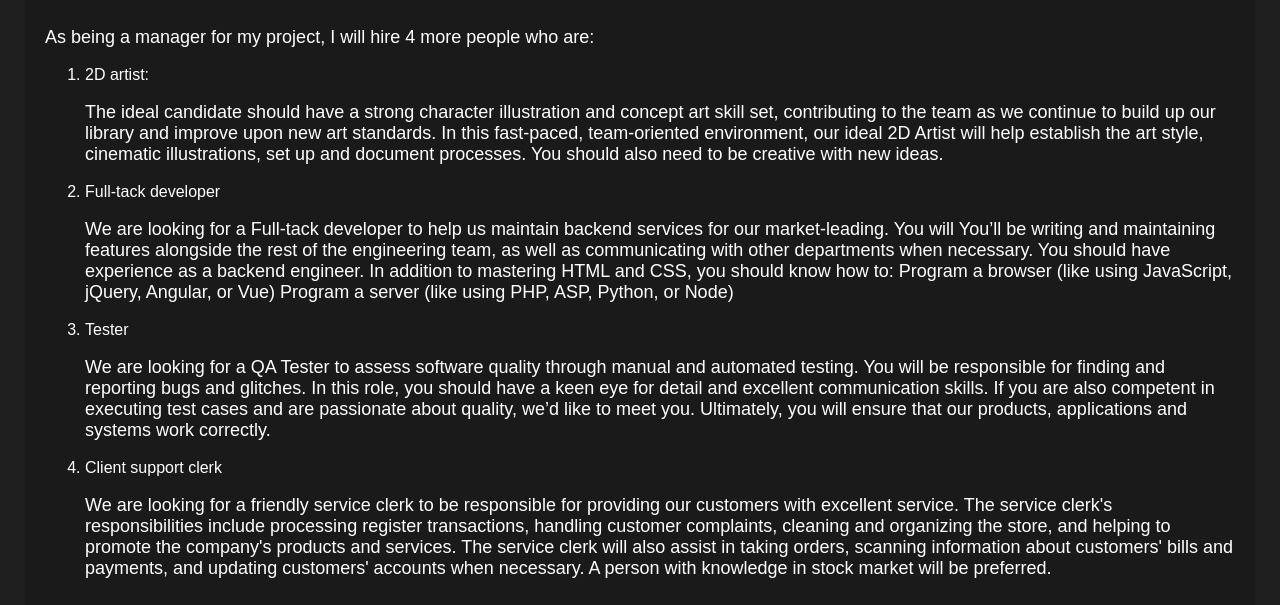
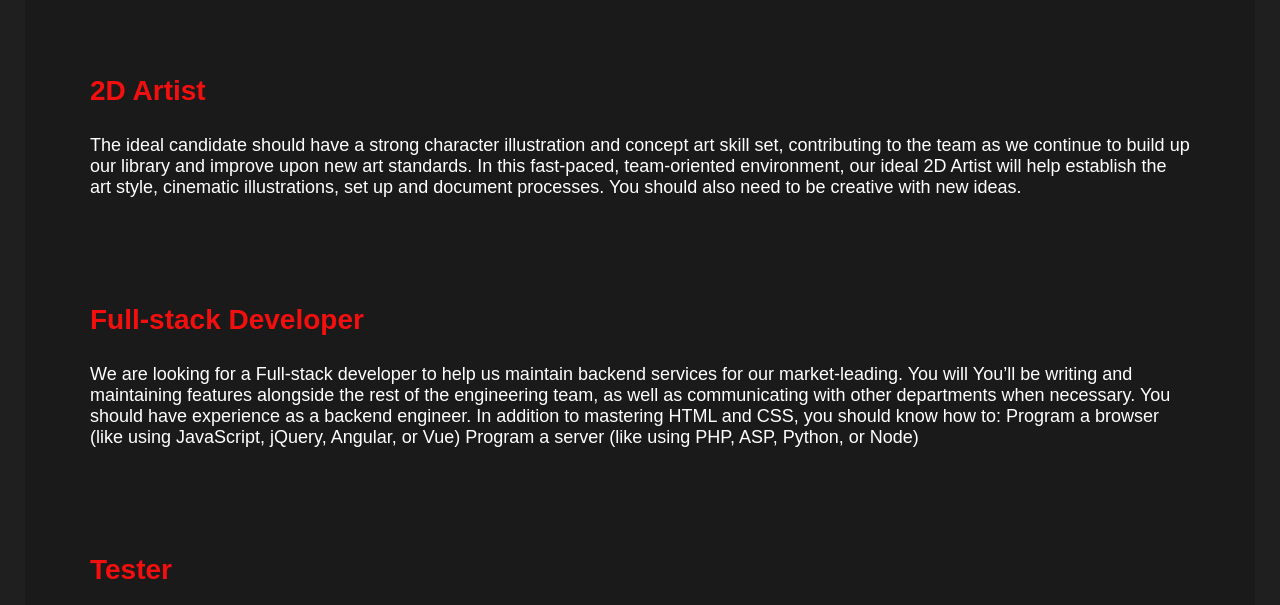
Before and after one commit to JackGardnerRMIT/Group9Assignment3, a plain HTML site: page skillsjobs.html in a window 1280 px wide. Shown: the part 195-800 px from the top of the page. Drawn offline with Linux system fonts and the light colour scheme.

Commit message:
Update skillsjobs.html

```diff
--- a/skillsjobs.html
+++ b/skillsjobs.html
@@ -33,37 +33,26 @@ Last modified: 22/5/2021
 
     <div class="introbox">
         <h2 style="color:#F40F0F;">Skills and Jobs</h2>
-            <p>As being a manager for my project, I will hire 4 more people who are:</p>
-            <ol>
-              <li>2D artist:</li>
-              <p>The ideal candidate should have a strong character illustration and concept art skill set, contributing to the team as we continue to build up our library and improve upon new art standards. In this fast-paced, team-oriented environment, our ideal 2D Artist will help establish the art style, cinematic illustrations, set up and document processes. You should also need to be creative with new ideas. </p>
-              <li>    Full-tack developer </li>
-              <p>We are looking for a Full-tack developer to help us maintain backend services for our market-leading. You will   You’ll be writing and maintaining features alongside the rest of the engineering team, as well as communicating with other departments when necessary.  You should have experience as a backend engineer. In addition to mastering HTML and CSS, you should know how to: Program a browser (like using JavaScript, jQuery, Angular, or Vue) Program a server (like using PHP, ASP, Python, or Node) </p>
-              <li>    Tester </li>
-              <p>We are looking for a QA Tester to assess software quality through manual and automated testing. You will be responsible for finding and reporting bugs and glitches. In this role, you should have a keen eye for detail and excellent communication skills. If you are also competent in executing test cases and are passionate about quality, we’d like to meet you. Ultimately, you will ensure that our products, applications and systems work correctly. </p>
-              <li>    Client support clerk </li>
-              <p>We are looking for a friendly service clerk to be responsible for providing our customers with excellent service. The service clerk's responsibilities include processing register transactions, handling customer complaints, cleaning and organizing the store, and helping to promote the company's products and services. The service clerk will also assist in taking orders, scanning information about customers' bills and payments, and updating customers' accounts when necessary. A person with knowledge in stock market will be preferred. </p>
-            </ol>
-    </div>
 
     <div class="box">
         <h3 style="color:#F40F0F;">2D Artist</h3>
-            <p>**put 2D Artsit paragraph here**</p>
-    </div>
+            <p>The ideal candidate should have a strong character illustration and concept art skill set, contributing to the team as we continue to build up our library and improve upon new art standards. In this fast-paced, team-oriented environment, our ideal 2D Artist will help establish the art style, cinematic illustrations, set up and document processes. You should also need to be creative with new ideas. </p>   </div>
 
     <div class="box">
-        <h3 style="color:#F40F0F;">Full-Track Developer</h3>
-            <p>**put full-track developer paragraph here**</p>
+        <h3 style="color:#F40F0F;">Full-stack Developer</h3>
+            <p>We are looking for a Full-stack developer to help us maintain backend services for our market-leading. You will   You’ll be writing and maintaining features alongside the rest of the engineering team, as well as communicating with other departments when necessary.  You should have experience as a backend engineer. In addition to mastering HTML and CSS, you should know how to: Program a browser (like using JavaScript, jQuery, Angular, or Vue) Program a server (like using PHP, ASP, Python, or Node) </p>
     </div>
 
     <div class="box">
         <h3 style="color:#F40F0F;">Tester</h3>
-            <p>**put tester paragraph here**</p>
+            <p>We are looking for a QA Tester to assess software quality through manual and automated testing. You will be responsible for finding and reporting bugs and glitches. In this role, you should have a keen eye for detail and excellent communication skills. If you are also competent in executing test cases and are passionate about quality, we’d like to meet you. Ultimately, you will ensure that our products, applications and systems work correctly. </p>
     </div>
 
     <div class="box">
         <h3 style="color:#F40F0F;">Client Support Clerk</h3>
-            <p>**put client support clerk paragraph here**</p>
+           <p>We are looking for a friendly service clerk to be responsible for providing our customers with excellent service. The service clerk's responsibilities include processing register transactions, handling customer complaints, cleaning and organizing the store, and helping to promote the company's products and services. The service clerk will also assist in taking orders, scanning information about customers' bills and payments, and updating customers' accounts when necessary. A person with knowledge in stock market will be preferred. </p>
+
+    </div>
     </div>
 
 <!-- footer -->
```
